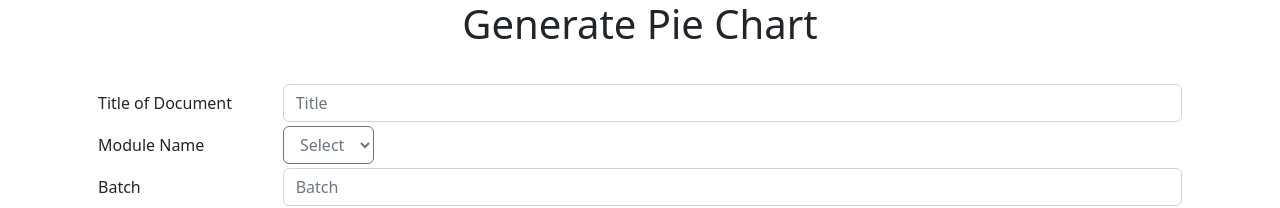
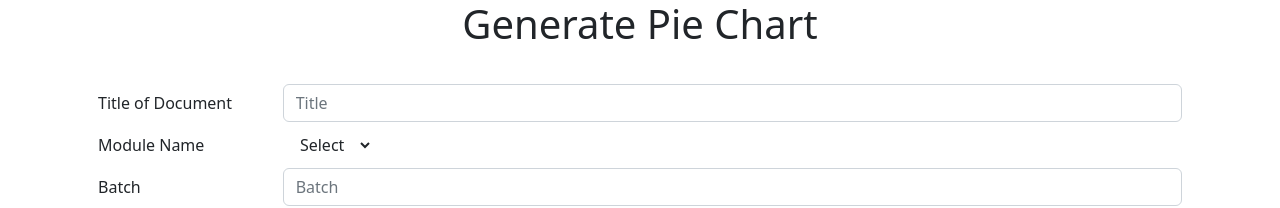
Before and after one commit to Shilbhushan-Khanderao/pie-generator-app, a React (Create React App) app: page / in a window 1280 px wide. Shown: the top 208 px of the page. Built offline with nearby package versions, Linux system fonts and the light colour scheme.

Commit message:
Update of Dropdown for module name & coordinator

```diff
--- a/src/component/InputComponent.js
+++ b/src/component/InputComponent.js
@@ -51,7 +51,7 @@ export const InputComponent = () => {
             <label className="col-sm-2 col-form-label">Module Name</label>
             <div className="dropdown col-sm-10">
               <select
-                className="btn btn-outline-secondary"
+                className="btn btn-outline"
                 onChange={(event) => setModuleName(event.target.value)}
               >
                 <option value="select">Select</option>
```
